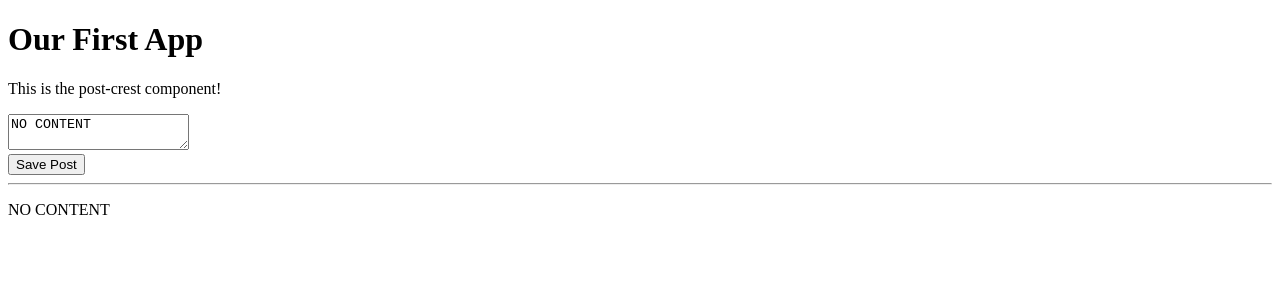
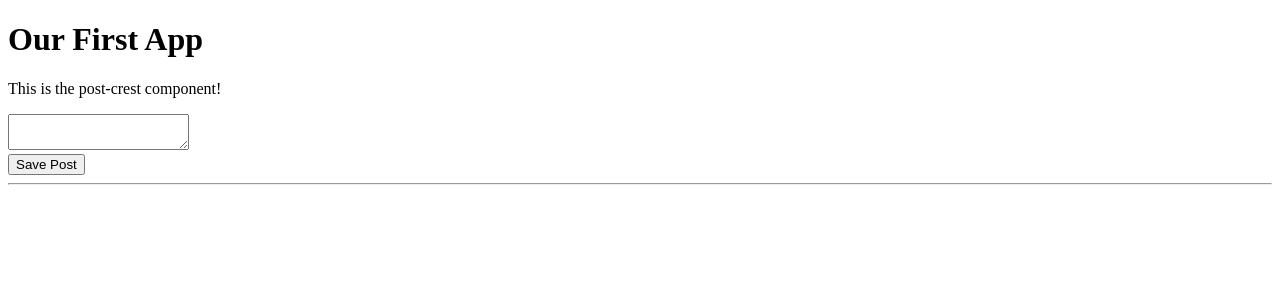
Before and after one commit to Sabeelk/angular-post-app, an Angular app: page / in a window 1280 px wide. Shown: the top 300 px of the page. Built offline with nearby package versions, Linux system fonts and the light colour scheme.

Commit message:
Added two way Binding

```diff
--- a/src/app/app.module.ts
+++ b/src/app/app.module.ts
@@ -1,6 +1,7 @@
 // App module is used for declaring the modules, see the declaration
 import { BrowserModule } from '@angular/platform-browser';
 import { NgModule } from '@angular/core';
+import { FormsModule } from '@angular/forms';
 
 import { AppRoutingModule } from './app-routing.module';
 import { AppComponent } from './app.component';
@@ -13,7 +14,8 @@ import { PostCreateComponent } from './posts/post-create/post-create.component';
   ],
   imports: [
     BrowserModule,
-    AppRoutingModule
+    AppRoutingModule,
+    FormsModule
   ],
   providers: [],
   bootstrap: [AppComponent]
--- a/src/app/posts/post-create/post-create.component.html
+++ b/src/app/posts/post-create/post-create.component.html
@@ -1,6 +1,8 @@
 <p>This is the post-crest component!</p>
-<!-- The value property can be bound to variable from the component -->
-<textarea [value]="newPost">{{newPost}}</textarea>
+<!-- The value property can be bound to variable that we define -->
+<!-- the # symbol used to create a reference, which can be passed in to grab the property -->
+<!-- We can get 2 way binding using nGmodel, ust be declared  in the main modules file-->
+<textarea [(ngModel)]="enteredValue"></textarea>
 <br>
 <!-- We can haver the event listener function here on the button class -->
 <button (click)="onAddPost()">Save Post</button>
--- a/src/app/posts/post-create/post-create.component.ts
+++ b/src/app/posts/post-create/post-create.component.ts
@@ -6,13 +6,15 @@ import { Component, OnInit } from '@angular/core';
   styleUrls: ['./post-create.component.css']
 })
 export class PostCreateComponent implements OnInit {
-  newPost = 'NO CONTENT';
+  newPost = '';
+  enteredValue = '';
 
   constructor() {
   }
+
   // the button logic will be run by this post
   onAddPost() {
-    this.newPost = 'The user\'s Post';
+    this.newPost = this.enteredValue;
   }
 
   ngOnInit() {
```
